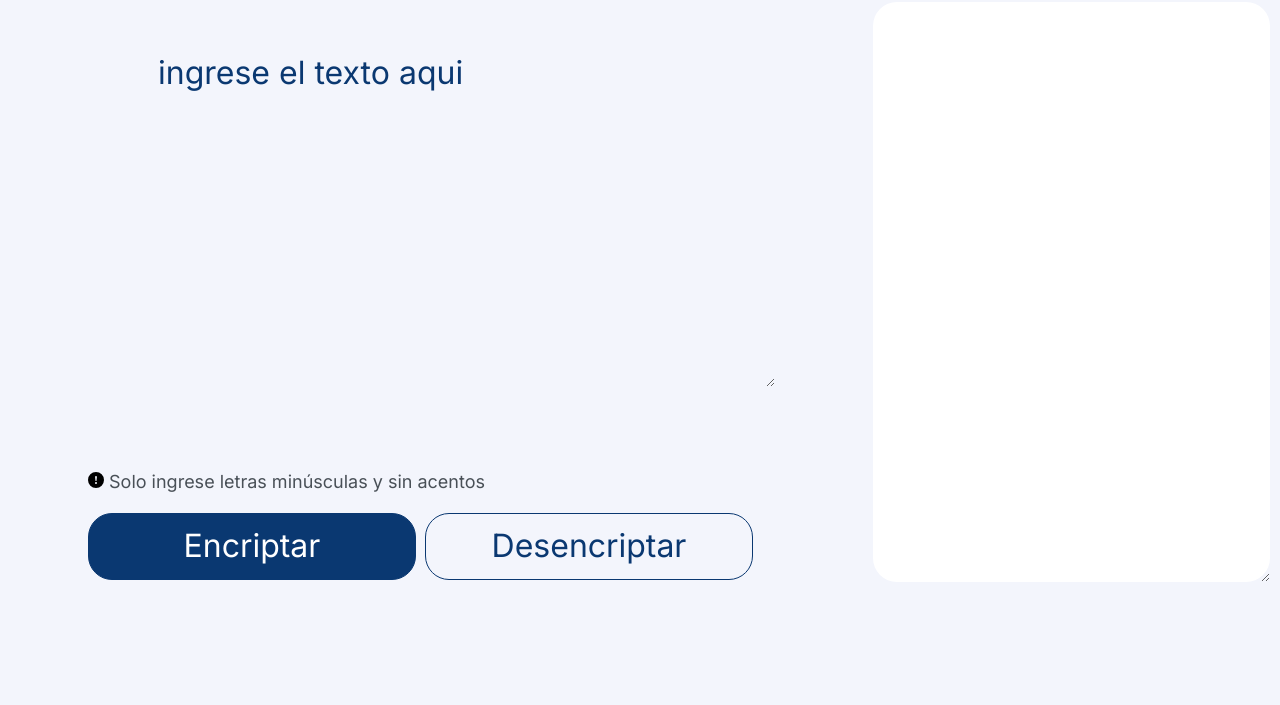
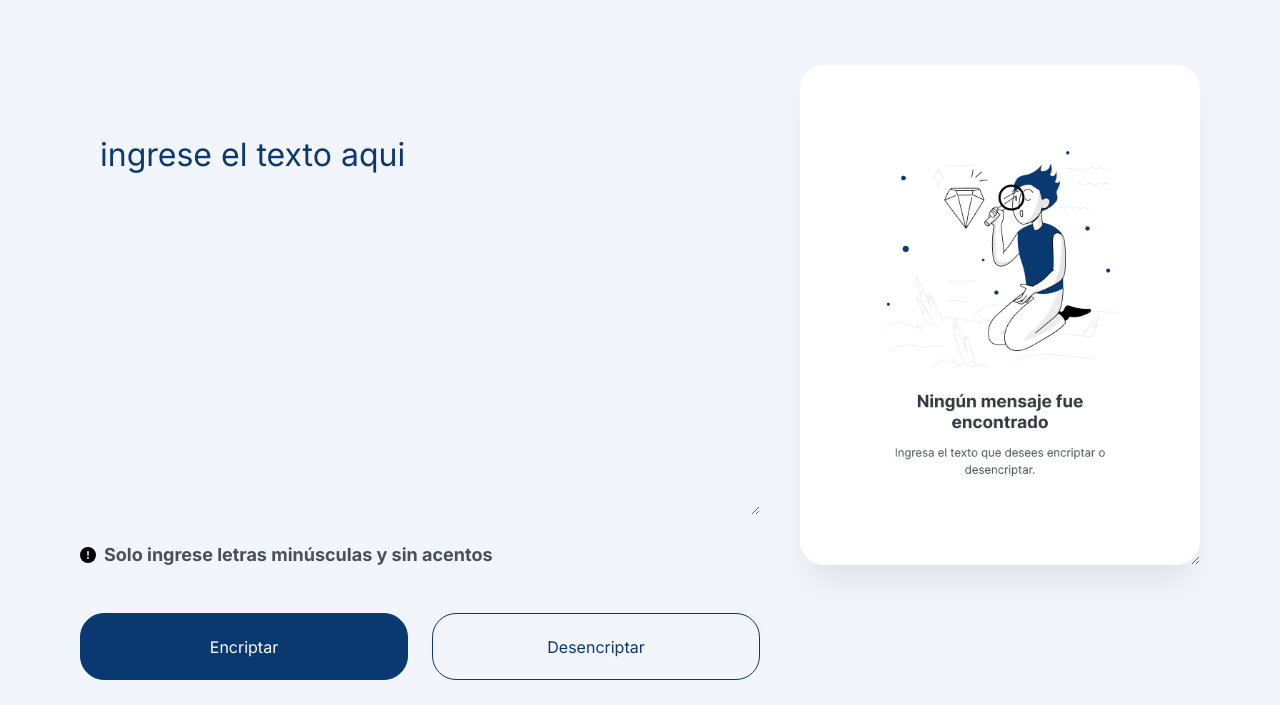
Before and after one commit to celesteamador/encriptador-texto, a plain HTML site: page index.html in a window 1280 px wide. Shown: the part 95-800 px from the top of the page. Drawn offline with Linux system fonts and the light colour scheme.

Commit message:
mobile compatibility

```diff
--- a/index.html
+++ b/index.html
@@ -15,18 +15,18 @@
         <img src="img/logo.png" alt="logo de alura" class="logo">
     </header>
     <main>
-        <section>
-                <textarea class="textarea" cols="30" rows="7" placeholder="Ingrese el texto aqui"></textarea>
+        <section class="seccion-entrada">
+                <textarea class="textarea" placeholder="Ingrese el texto aqui"></textarea>
                 <div>
-                    <h6 class="informacion"> <img src="img\exclamation-circle-fill.svg" alt="exclamation"> Solo ingrese letras minúsculas y sin acentos</h6>
+                    <h6 class="informacion"> <img src="img/exclamation-circle-fill.svg" alt="exclamation"> Solo ingrese letras minúsculas y sin acentos</h6>
                 </div>
                 <div class="botones">
                     <button class="btn-encriptar" onclick="btnEncriptar()">Encriptar</button>
                     <button class="btn-desencriptar" onclick="btnDesencriptar()">Desencriptar</button>
                 </div>
         </section>
-        <section>
-            <textarea class="mensaje" cols="18" rows="12.5"></textarea>
+        <section class="seccion-resultado">
+            <textarea class="mensaje"></textarea>
             <div>
                 <button class="copiar" onclick="btnCopiar()" hidden>Copiar</button>
             </div>
--- a/style.css
+++ b/style.css
@@ -1,9 +1,22 @@
 *{
+    margin: 0;
+    padding: 0;
+    box-sizing: border-box;
+}
+
+body{
     background: #F3F5FC;
     font-family: 'Inter';
     font-weight: 400;
     font-size: 32px;
     line-height: 150%;
+    min-height: 100vh;
+    position: relative;
+}
+
+header{
+    position: relative;
+    height: 80px;
 }
 
 .logo{
@@ -14,17 +27,37 @@
 
 main{
     display: flex;
-    margin-bottom: 30px;
-    margin-left: 80px;
+    gap: 40px;
+    padding: 20px 40px 0 40px;
+    max-width: 1200px;
+    margin: 0 auto;
+    align-items: flex-start;
+    margin-top: 60px;
+}
+
+.seccion-entrada{
+    flex: 2;
+    display: flex;
+    flex-direction: column;
+}
+
+.seccion-resultado{
+    flex: 1;
+    min-width: 400px;
 }
 
 .textarea{
+    background: transparent;
     border: none;
     color: #0A3871;
+    font-size: 32px;
+    font-family: 'Inter';
     margin-top: 50px;
     text-transform: lowercase;
-    padding-left: 40px;
-    margin-left: 30px;
+    padding: 20px;
+    width: 100%;
+    min-height: 400px;
+    resize: vertical;
 }
 
 ::placeholder{ color: #0A3871;}
@@ -34,17 +67,20 @@ main{
 
 .mensaje{
     background: white;
-    background-image: url("img\frame7.png");
+    background-image: url("img/frame7.png");
     background-size: 240px;
     background-repeat: no-repeat;
-    background-position:center;
+    background-position: center;
     border: none;
     border-radius: 24px;
     color: #0A3871;
-    margin-left: 98px;
-    margin-top: 5px;
-    padding-left: 20px;
-    position: fixed;
+    padding: 20px;
+    width: 100%;
+    min-height: 500px;
+    font-size: 24px;
+    font-family: 'Inter';
+    resize: vertical;
+    box-shadow: 0px 24px 32px -8px rgba(0, 0, 0, 0.08);
 }
 
 .mensaje:focus{
@@ -52,8 +88,10 @@ main{
 }
 
 .botones{
-    display: fixed;
+    display: flex;
+    gap: 24px;
     margin-top: 18px;
+    flex-wrap: wrap;
 }
 
 .btn-encriptar{
@@ -63,7 +101,16 @@ main{
     color: white;
     cursor: pointer;
     height: 67px;
-    width: 328px;
+    flex: 1;
+    min-width: 280px;
+    font-size: 16px;
+    font-family: 'Inter';
+    transition: all 0.3s ease;
+}
+
+.btn-encriptar:hover{
+    background-color: #084067;
+    transform: scale(1.02);
 }
 
 .btn-desencriptar{
@@ -73,25 +120,88 @@ main{
     color: #0A3871;
     cursor: pointer;
     height: 67px;
-    width: 328px;
+    flex: 1;
+    min-width: 280px;
+    font-size: 16px;
+    font-family: 'Inter';
+    transition: all 0.3s ease;
+}
+
+.btn-desencriptar:hover{
+    background-color: #D8DFE8;
+    transform: scale(1.02);
 }
 
 .copiar{
+    background-color: #F3F5FC;
     border: 1px solid #0A3871;
     border-radius: 24px;
     color: #0A3871;
     cursor: pointer;
     height: 67px;
-    margin-left: 108px;
-    margin-top: 515px;
-    position: fixed;
-    width: 336px;
+    width: 100%;
+    margin-top: 20px;
+    font-size: 16px;
+    font-family: 'Inter';
+    transition: all 0.3s ease;
+}
+
+.copiar:hover{
+    background-color: #D8DFE8;
+    transform: scale(1.02);
 }
 
 .informacion{
     color: #495057;
     font-size: 18px;
-    margin-bottom: 1px;
-    margin-top: 68px;
-    align-items:center;
+    margin: 16px 0;
+    display: flex;
+    align-items: center;
+    gap: 8px;
 }
+
+.informacion img{
+    width: 16px;
+    height: 16px;
+    background: transparent;
+}
+
+/* Media Queries para responsividad */
+@media (max-width: 768px) {
+    .logo {
+        top: 15px;
+        left: 20px;
+        width: 28px;
+    }
+
+    main {
+        flex-direction: column;
+        padding: 0 20px;
+        margin-top: 50px;
+    }
+
+    .seccion-resultado {
+        min-width: auto;
+        width: 100%;
+    }
+
+    .textarea {
+        font-size: 18px;
+        min-height: 300px;
+    }
+
+    .mensaje {
+        min-height: 300px;
+        font-size: 18px;
+    }
+
+    .botones {
+        flex-direction: column;
+    }
+
+    .btn-encriptar,
+    .btn-desencriptar {
+        width: 100%;
+        min-width: auto;
+    }
+}
```
